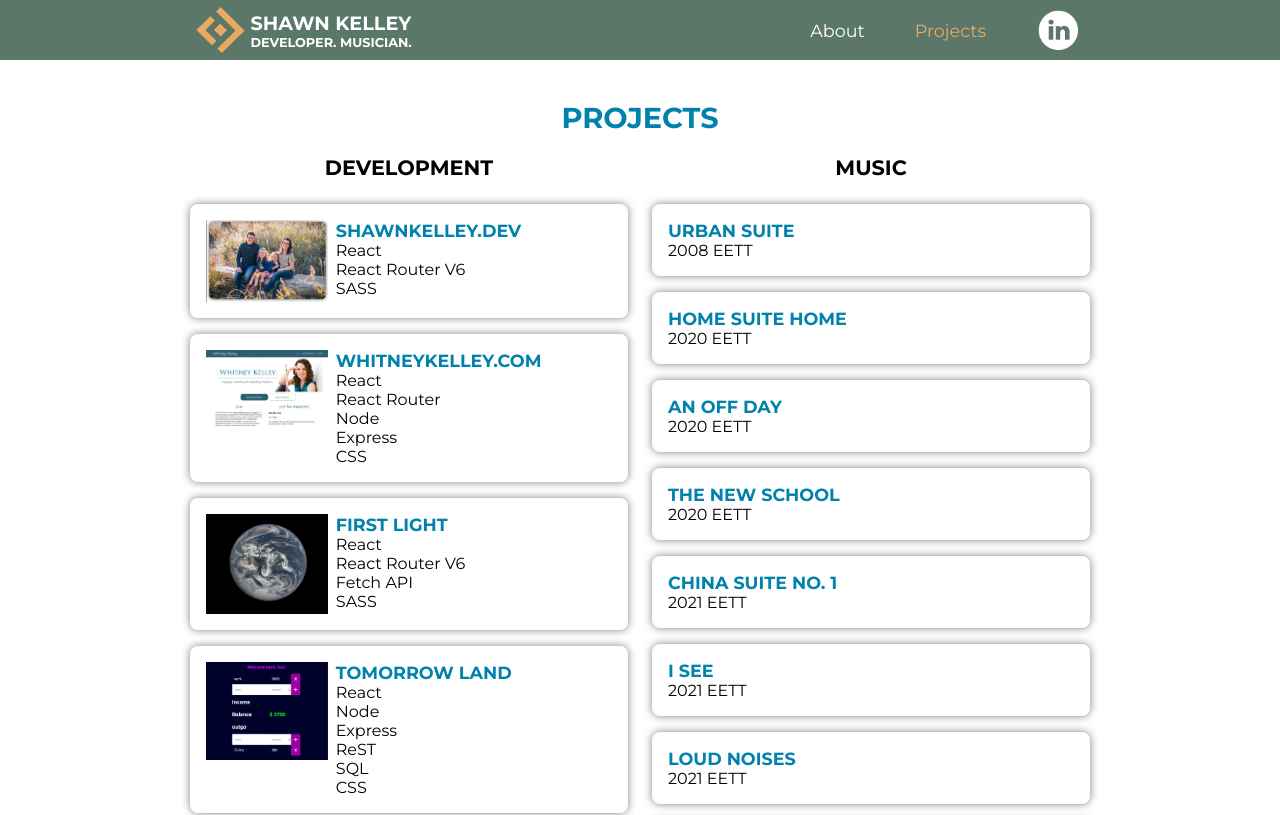
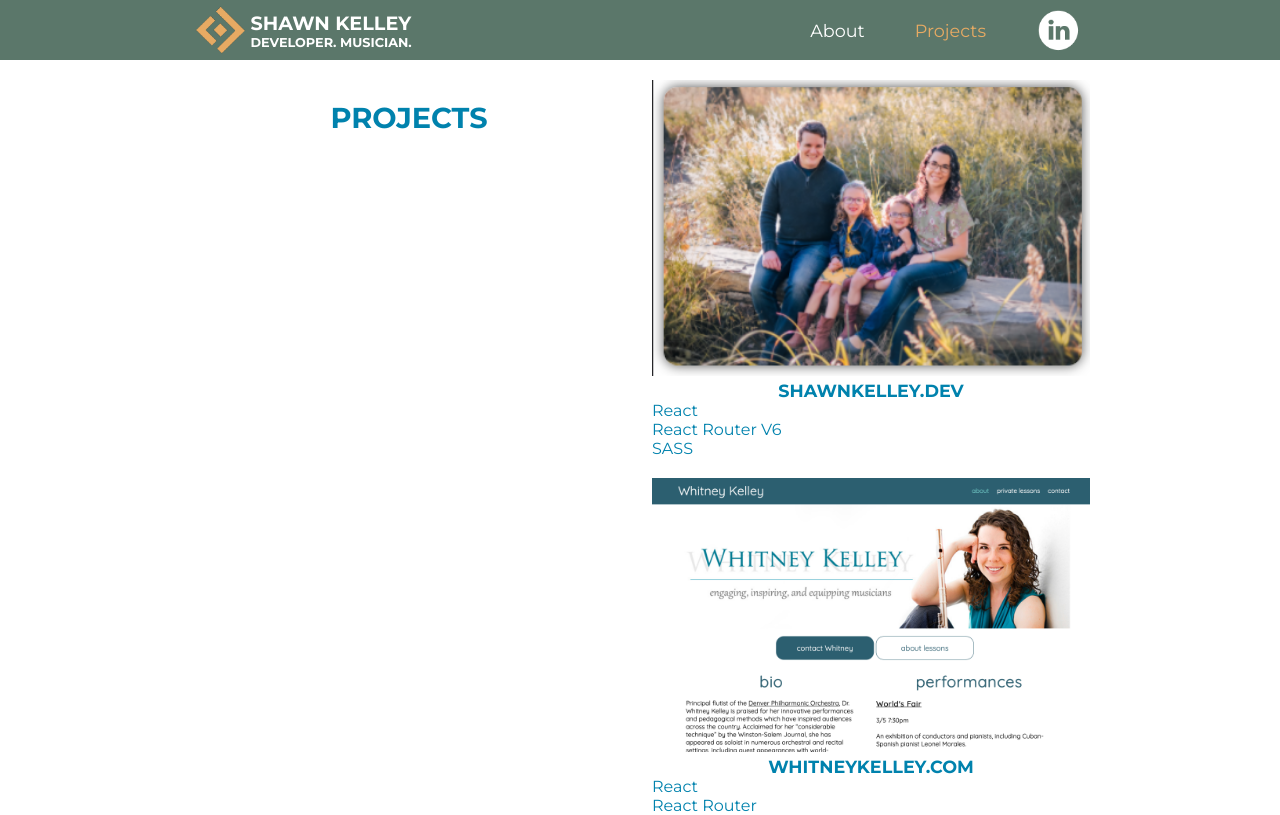
Before and after one commit to shawnkelleydev/sk-ws-react, a React (Create React App) app: page /projects in a window 1280 px wide. Shown: the top 815 px of the page. Built offline with nearby package versions, Linux system fonts and the light colour scheme.

Commit message:
initial flex functionality

```diff
--- /dev/null
+++ b/src/components/ProjectCard.js
@@ -0,0 +1,29 @@
+import { HashLink } from "react-router-hash-link";
+
+export default function ProjectCard(props) {
+  return (
+    <HashLink
+      to={{
+        pathname: `/projects/${props.project.name.toLowerCase()}`,
+        hash: "#a",
+      }}
+      className="ProjectCard"
+    >
+      {props.project.img ? (
+        <img src={props.project.img} alt={props.project.name.toLowerCase()} />
+      ) : null}
+      <div>
+        <h3>{props.project.name}</h3>
+        <ul>
+          {props.project.technologies.map((tech, i) => {
+            return (
+              <li key={i} className="tech">
+                {tech}
+              </li>
+            );
+          })}
+        </ul>
+      </div>
+    </HashLink>
+  );
+}
--- a/src/components/ProjectMenu.js
+++ b/src/components/ProjectMenu.js
@@ -1,74 +1,14 @@
-import { projects, music } from "./Work";
-import { HashLink } from "react-router-hash-link";
+import { projects } from "./Work";
+import ProjectCard from "./ProjectCard";
 
 const ProjectMenu = () => {
   return (
-    <div>
+    <div className="ProjectMenu">
       <h1 className="section-header">Projects</h1>
-      <div className="ProjectMenu">
-        <ul>
-          <li>
-            <h2>Development</h2>
-          </li>
-          <li>
-            <ul className="project-list">
-              {projects.map((project, i) => {
-                return (
-                  <HashLink
-                    to={{
-                      pathname: `/projects/${project.name.toLowerCase()}`,
-                      hash: "#a",
-                    }}
-                    key={i}
-                  >
-                    <li className="project">
-                      {project.img ? (
-                        <img
-                          src={project.img}
-                          alt={project.name.toLowerCase()}
-                        />
-                      ) : null}
-                      <div>
-                        <h3>{project.name}</h3>
-                        {project.technologies.map((tech, i) => {
-                          return (
-                            <span key={i} className="tech">
-                              {tech}
-                            </span>
-                          );
-                        })}
-                      </div>
-                    </li>
-                  </HashLink>
-                );
-              })}
-            </ul>
-          </li>
-        </ul>
-        <ul>
-          <li>
-            <h2>music</h2>
-          </li>
-          <li>
-            <ul className="project-list">
-              {music.map((piece) => {
-                return (
-                  <HashLink
-                    to={{ pathname: `/projects/${piece.name}`, hash: "#a" }}
-                    key={Math.random()}
-                  >
-                    <li key={Math.random()} className="piece">
-                      <h3>{piece.name}</h3>
-
-                      <span>{piece.year} </span>
-                      <span className="uppercase">{piece.instrumentation}</span>
-                    </li>
-                  </HashLink>
-                );
-              })}
-            </ul>
-          </li>
-        </ul>
+      <div>
+        {projects.map((project, i) => {
+          return <ProjectCard project={project} key={i} />;
+        })}
       </div>
     </div>
   );
```
